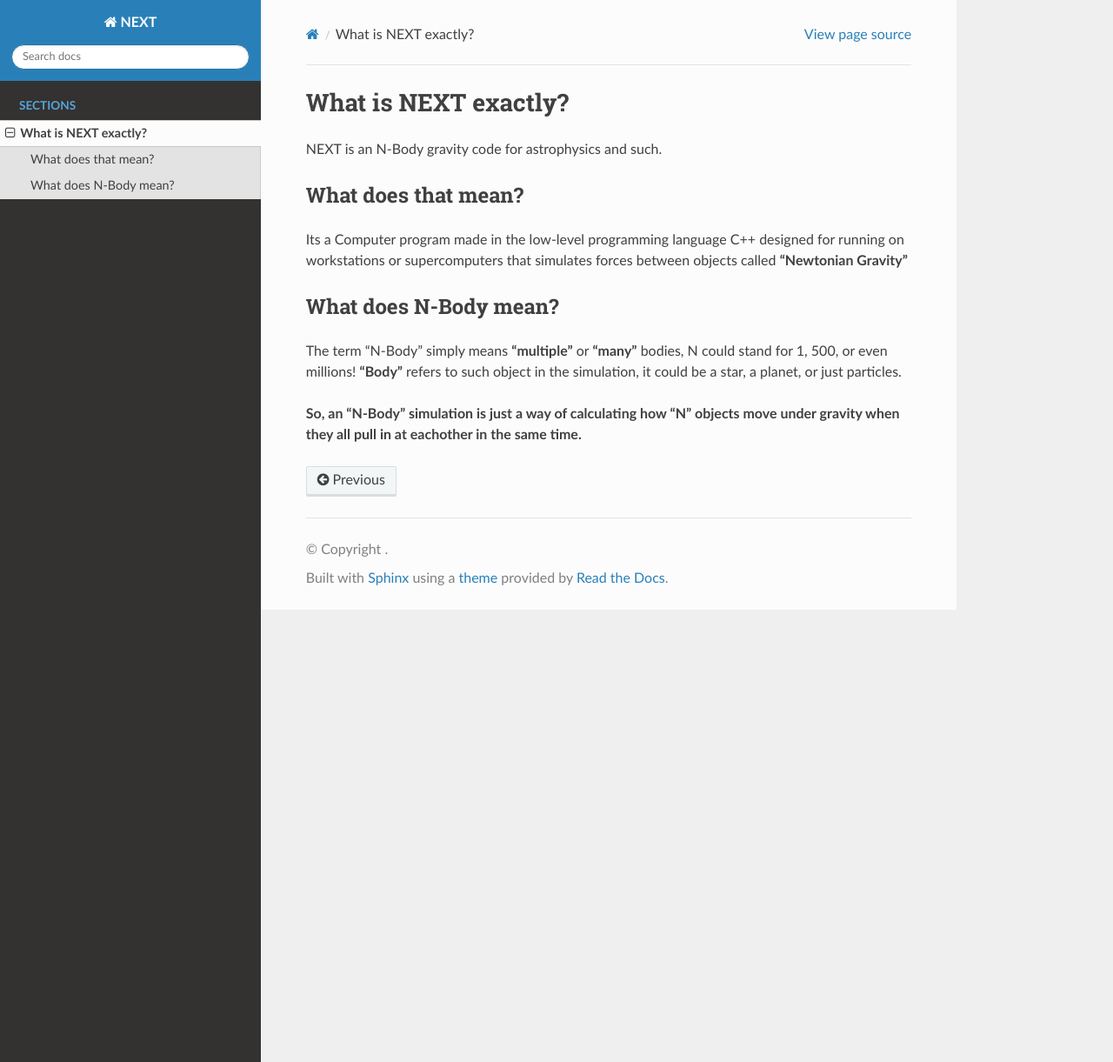
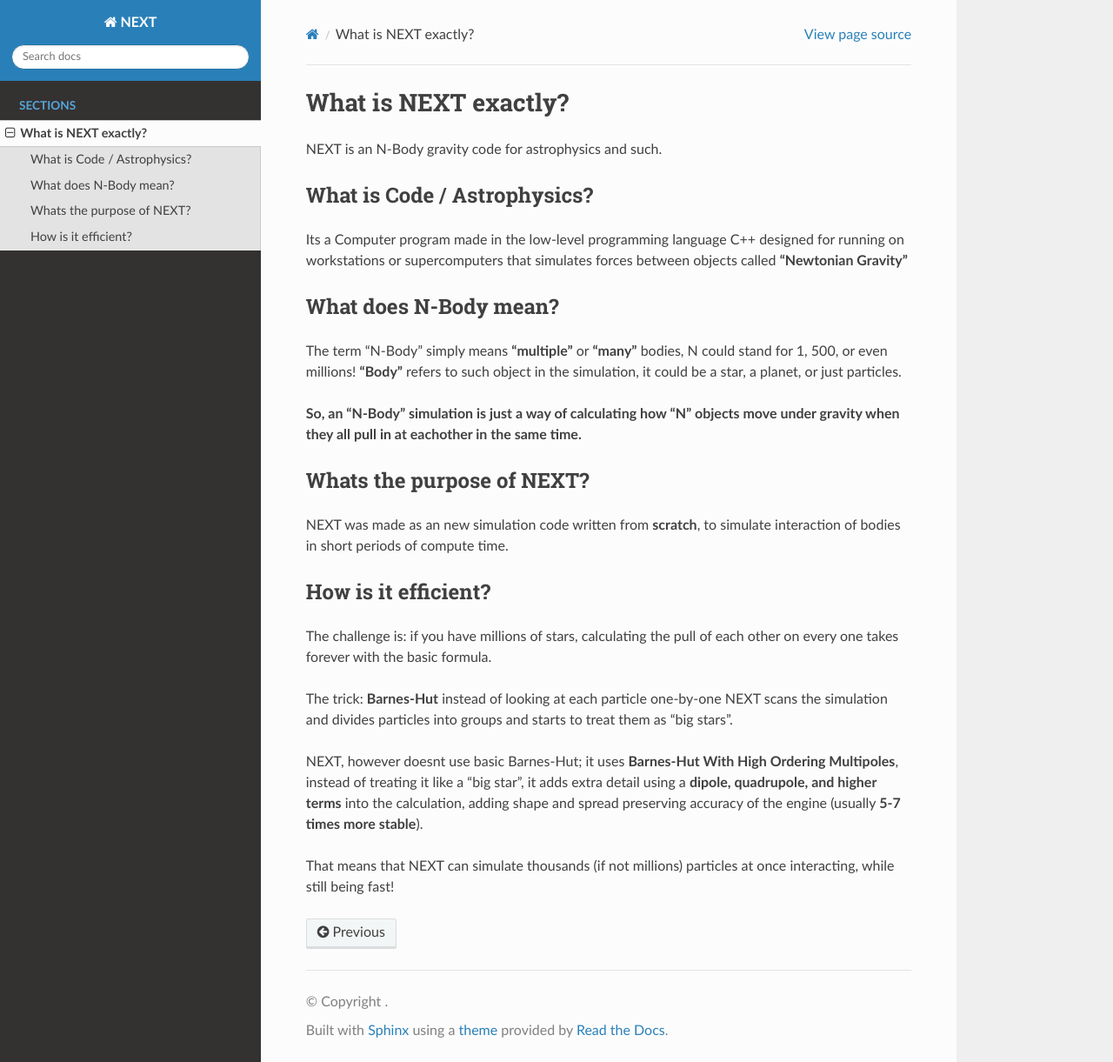
Before and after one commit to TimGoTheCreator/NEXT, a Sphinx documentation site: the page built from docs/getting_started-public.md, in a window 1280 px wide and 1221 px high. Shown: the whole window at 87% size. Built offline with Sphinx 7.4.7 and the Read the Docs theme 3.1.0, drawn with Linux system fonts in a browser that asks for light colours; pages that are not in the unit, such as notebooks, are missing from menus.

Commit message:
Update getting_started-public.md

```diff
--- a/docs/getting_started-public.md
+++ b/docs/getting_started-public.md
@@ -2,7 +2,7 @@
 
 NEXT is an N-Body gravity code for astrophysics and such.
 
-## What does that mean?
+## What is Code / Astrophysics?
 
 Its a Computer program made in the low-level programming language C++ designed for running on workstations
 or supercomputers that simulates forces between objects called **"Newtonian Gravity"**
@@ -13,3 +13,21 @@ The term "N-Body" simply means **"multiple"** or **"many"** bodies, N could stan
 **"Body"** refers to such object in the simulation, it could be a star, a planet, or just particles.
 
 **So, an "N-Body" simulation is just a way of calculating how "N" objects move under gravity when they all pull in at eachother in the same time.**
+
+## Whats the purpose of NEXT?
+
+NEXT was made as an new simulation code written from **scratch**, to simulate interaction of bodies
+in short periods of compute time.
+
+## How is it efficient?
+
+The challenge is: if you have millions of stars, calculating the pull of each other on every one takes forever
+with the basic formula.
+
+The trick: **Barnes-Hut** instead of looking at each particle one-by-one NEXT scans the simulation and divides particles into groups
+and starts to treat them as "big stars".
+
+NEXT, however doesnt use basic Barnes-Hut; it uses **Barnes-Hut With High Ordering Multipoles**, instead of treating it like a "big star", it adds extra detail using a **dipole, quadrupole, and higher terms** into the calculation, adding shape and spread
+preserving accuracy of the engine (usually **5-7 times more stable**).
+
+That means that NEXT can simulate thousands (if not millions) particles at once interacting, while still being fast!
```
